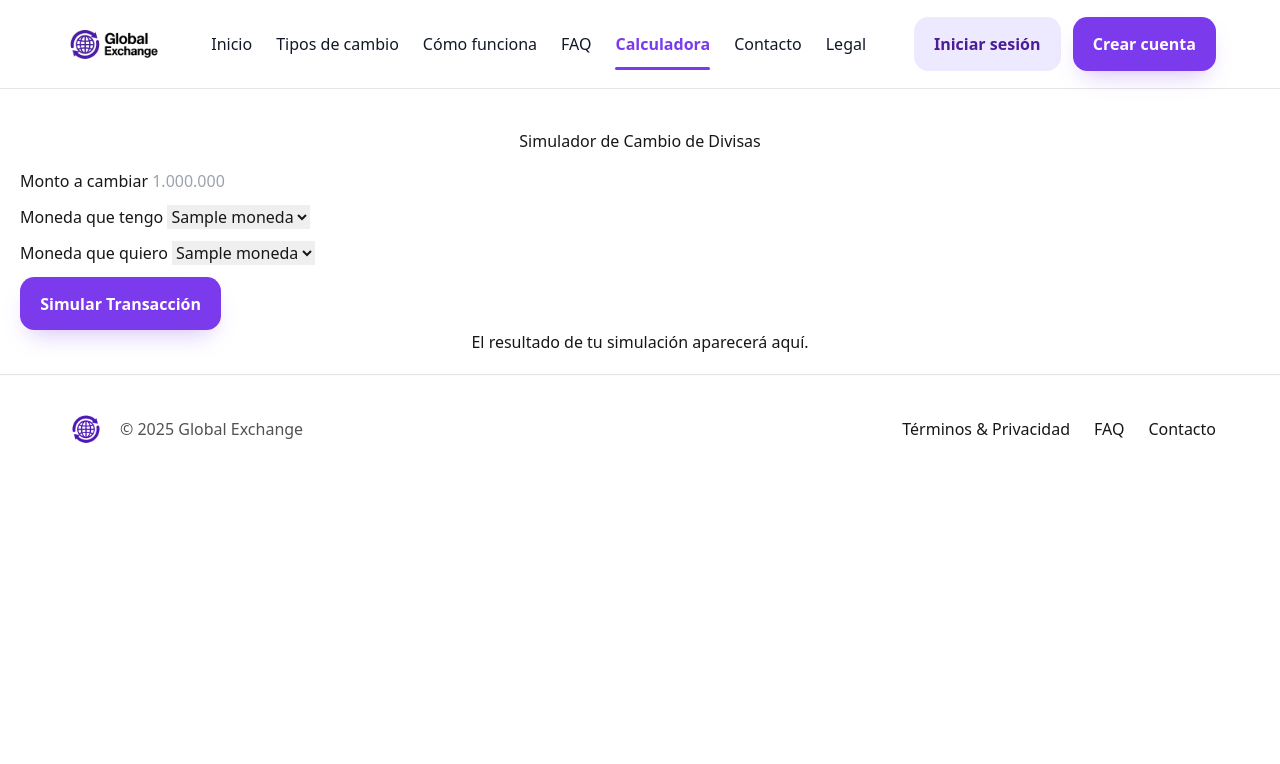
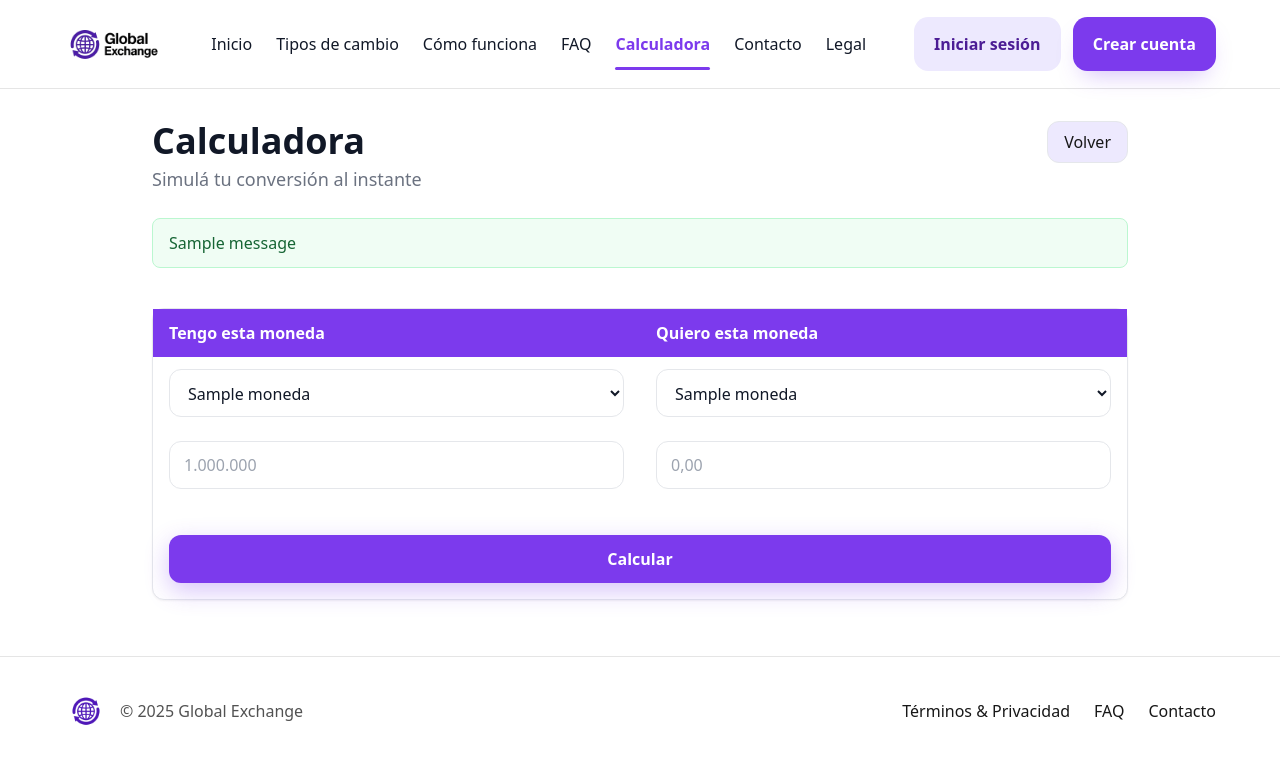
Before and after one commit to CrosbyRd/casaDeCambiosIS2, a Django app: page /calculator/ in a window 1280 px wide. Shown: the top 764 px of the page. Run offline with Django 5.2, Linux system fonts and the light colour scheme; tables that the repository leaves empty hold one stand-in row (values such as "Sample post"); one stand-in notice (Sample message) is shown; parts of the project's set-up code (start-up, migrations or seed data) failed here and were passed over; some libraries are stand-ins or nearby versions.

Commit message:
integracion de simulacion y metodo de pago

```diff
--- /dev/null
+++ b/templates/partials/messages.html
@@ -0,0 +1,13 @@
+{% if messages %}
+  <div class="max-w-5xl mx-auto px-6 mt-4 space-y-3">
+    {% for message in messages %}
+      <div class="rounded-lg px-4 py-3 border
+           {% if 'success' in message.tags %} bg-green-50 border-green-200 text-green-800
+           {% elif 'error' in message.tags or 'danger' in message.tags %} bg-red-50 border-red-200 text-red-800
+           {% elif 'warning' in message.tags %} bg-yellow-50 border-yellow-200 text-yellow-800
+           {% else %} bg-indigo-50 border-indigo-200 text-indigo-800 {% endif %}">
+        {{ message }}
+      </div>
+    {% endfor %}
+  </div>
+{% endif %}
--- /dev/null
+++ b/templates/partials/page_header.html
@@ -0,0 +1,17 @@
+<header class="max-w-5xl mx-auto px-6 pt-8 pb-2 flex items-start justify-between">
+  <div>
+    <h1 class="text-4xl font-extrabold text-[var(--ink)]">{{ title }}</h1>
+    {% if subtitle %}
+      <p class="text-lg text-[var(--muted)] leading-relaxed max-w-xl mt-1">{{ subtitle }}</p>
+    {% endif %}
+  </div>
+  <div class="flex gap-2">
+    {% if back_url %}
+      <a href="{{ back_url }}" class="rounded-xl px-4 py-2 border"
+         style="background:var(--brand-soft); color:var(--brand-dark); border-color:var(--line)">
+        Volver
+      </a>
+    {% endif %}
+    {% block header_actions %}{% endblock %}
+  </div>
+</header>
--- a/templates/site/calculator.html
+++ b/templates/site/calculator.html
@@ -1,75 +1,139 @@
 {% extends "base.html" %}
 
 {% block content %}
-<div class="container mt-5">
-    <div class="row justify-content-center">
-        <div class="col-lg-10">
-            <div class="card shadow-sm">
-                <div class="card-body p-5">
-                    <h2 class="card-title text-center mb-4">Simulador de Cambio de Divisas</h2>
-                    <div class="row">
-                        <div class="col-md-6">
-                            <form method="post" action="{% url 'site_calculator' %}">
-                                {% csrf_token %}
 
-                                <div class="mb-3">
-                                    <label for="{{ form.monto.id_for_label }}" class="form-label">{{ form.monto.label }}</label>
-                                    {{ form.monto }}
-                                </div>
-                                <div class="mb-3">
-                                    <label for="{{ form.moneda_origen.id_for_label }}" class="form-label">{{ form.moneda_origen.label }}</label>
-                                    {{ form.moneda_origen }}
-                                </div>
-                                <div class="mb-3">
-                                    <label for="{{ form.moneda_destino.id_for_label }}" class="form-label">{{ form.moneda_destino.label }}</label>
-                                    {{ form.moneda_destino }}
-                                </div>
+{% include "partials/page_header.html" with title="Calculadora" subtitle="Simulá tu conversión al instante" back_url="/" %}
+{% include "partials/messages.html" %}
 
-                                {% if form.errors %}
-                                    <div class="alert alert-warning mt-3">
-                                        {{ form.non_field_errors }}
-                                    </div>
-                                {% endif %}
+<main class="max-w-5xl mx-auto px-6 py-10">
 
-                                <div class="d-grid">
-                                    <button type="submit" class="btn btn-primary btn-lg">Simular Transacción</button>
-                                </div>
-                            </form>
-                        </div>
+  <section class="bg-white border rounded-xl shadow-sm mb-4" style="border-color:var(--line)">
+    <form method="post" id="form-simulador"
+          data-currencies='{
+            "USD":{"name":"Dólar estadounidense","symbol":"$","emoji":"🇺🇸"},
+            "EUR":{"name":"Euro","symbol":"€","emoji":"🇪🇺"},
+            "ARS":{"name":"Peso argentino","symbol":"$","emoji":"🇦🇷"},
+            "BRL":{"name":"Real brasileño","symbol":"R$","emoji":"🇧🇷"},
+            "CLP":{"name":"Peso chileno","symbol":"$","emoji":"🇨🇱"},
+            "COP":{"name":"Peso colombiano","symbol":"$","emoji":"🇨🇴"},
+            "MXN":{"name":"Peso mexicano","symbol":"$","emoji":"🇲🇽"},
+            "PEN":{"name":"Sol peruano","symbol":"S/","emoji":"🇵🇪"},
+            "PYG":{"name":"Guaraní paraguayo","symbol":"₲","emoji":"🇵🇾"},
+            "UYU":{"name":"Peso uruguayo","symbol":"$","emoji":"🇺🇾"},
+            "GBP":{"name":"Libra esterlina","symbol":"£","emoji":"🇬🇧"},
+            "JPY":{"name":"Yen japonés","symbol":"¥","emoji":"🇯🇵"},
+            "CNY":{"name":"Yuan chino","symbol":"¥","emoji":"🇨🇳"},
+            "AUD":{"name":"Dólar australiano","symbol":"$","emoji":"🇦🇺"},
+            "CAD":{"name":"Dólar canadiense","symbol":"$","emoji":"🇨🇦"},
+            "CHF":{"name":"Franco suizo","symbol":"Fr","emoji":"🇨🇭"}
+          }'>
+      {% csrf_token %}
 
-                        <div class="col-md-6 d-flex align-items-center">
-                            {% if resultado %}
-                                {% if resultado.error %}
-                                    <div class="alert alert-danger w-100">
-                                        <strong>Error:</strong> {{ resultado.error }}
-                                    </div>
-                                {% else %}
-                                    <div class="text-center w-100">
-                                        <h4>Recibirás aproximadamente:</h4>
-                                        <h1 class="display-4 text-success fw-bold">
-                                            {{ resultado.monto_recibido|floatformat:2 }}
-                                        </h1>
-                                        <hr>
-                                        <p class="text-muted mb-1">
-                                            Tasa de cambio final aplicada: <strong>{{ resultado.tasa_aplicada|floatformat:4 }}</strong>
-                                        </p>
-                                        {% if resultado.bonificacion_aplicada > 0 %}
-                                            <small class="text-info">
-                                                Ahorro por segmento: {{ resultado.bonificacion_aplicada|floatformat:4 }}
-                                            </small>
-                                        {% endif %}
-                                    </div>
-                                {% endif %}
-                            {% else %}
-                                <div class="text-center text-muted w-100">
-                                    <p>El resultado de tu simulación aparecerá aquí.</p>
-                                </div>
-                            {% endif %}
-                        </div>
+      <table class="w-full border-collapse">
+        <thead class="bg-[var(--brand)] text-white">
+          <tr>
+            <th class="px-4 py-3 text-left">Tengo esta moneda</th>
+            <th class="px-4 py-3 text-left">Quiero esta moneda</th>
+          </tr>
+        </thead>
+        <tbody>
+          <tr class="hover:bg-[var(--brand-soft)]">
+            <td class="px-4 py-3">{{ form.moneda_origen }}</td>
+            <td class="px-4 py-3">{{ form.moneda_destino }}</td>
+          </tr>
+          <tr class="hover:bg-[var(--brand-soft)]">
+            <td class="px-4 py-3">{{ form.monto }}</td>
+            <td class="px-4 py-3">
+              <input class="gx-input" type="text" readonly
+                     value="{% if resultado and not resultado.error %}{{ resultado.monto_recibido }}{% endif %}"
+                     placeholder="0,00">
+            </td>
+          </tr>
+        </tbody>
+      </table>
+
+      <div class="px-4 py-4">
+<div style="margin-top:18px;">
+  <button class="gx-btn" type="submit">Calcular</button>
+
+            {% if resultado %}
+                {% if resultado.error %}
+                <div class="gx-error mt-4"><strong>Error:</strong> {{ resultado.error }}</div>
+                {% else %}
+                <div class="gx-result-wrap mt-4">
+                    <div class="gx-result-big">
+                    Recibirás aproximadamente: {{ resultado.monto_recibido }} {{ form.moneda_destino.value }}
                     </div>
+
                 </div>
+                {% endif %}
+            {% endif %}
             </div>
-        </div>
-    </div>
-</div>
+
+      </div>
+    </form>
+  </section>
+</main>
+
+<style>
+  .gx-input, .gx-select {
+    width:100%;
+    border:1.5px solid var(--line);
+    border-radius:12px;
+    padding:12px 14px;
+    height:48px;
+    font-size:1rem;
+    color:var(--ink);
+    background:#fff;
+    transition:box-shadow .2s ease,border-color .2s ease;
+  }
+  .gx-input:focus, .gx-select:focus {
+    outline:none;
+    border-color:var(--brand);
+    box-shadow:0 0 0 3px rgba(115,60,255,.15);
+  }
+  .gx-btn {
+    background: var(--brand);
+    color:#fff;
+    font-weight:800;
+    border:none;
+    border-radius:12px;
+    padding:12px 16px;
+    font-size:16px;
+    width:100%;
+    box-shadow:0 8px 24px color-mix(in oklab, var(--brand) 30%, transparent);
+    cursor:pointer;
+  }
+  .gx-result-big { font-size:24px; font-weight:900; color:#22c55e; }
+</style>
+
+<script>
+(function(){
+  const form = document.getElementById('form-simulador');
+  if(!form) return;
+
+  const data = JSON.parse(form.dataset.currencies || "{}");
+
+  function decorateSelect(sel){
+    if(!sel) return;
+    [...sel.options].forEach(opt=>{
+      const code = opt.value;
+      if(data[code]){
+        const {emoji, name} = data[code];
+        opt.textContent = `${emoji} ${code} — ${name}`;
+      }
+    });
+    sel.classList.add('gx-select');
+  }
+
+  decorateSelect(document.getElementById('id_moneda_origen'));
+  decorateSelect(document.getElementById('id_moneda_destino'));
+
+  // 🔥 Forzar clase gx-input al campo de monto
+  const monto = document.getElementById('id_monto');
+  if(monto) monto.classList.add('gx-input');
+})();
+
+</script>
+
 {% endblock %}
```
